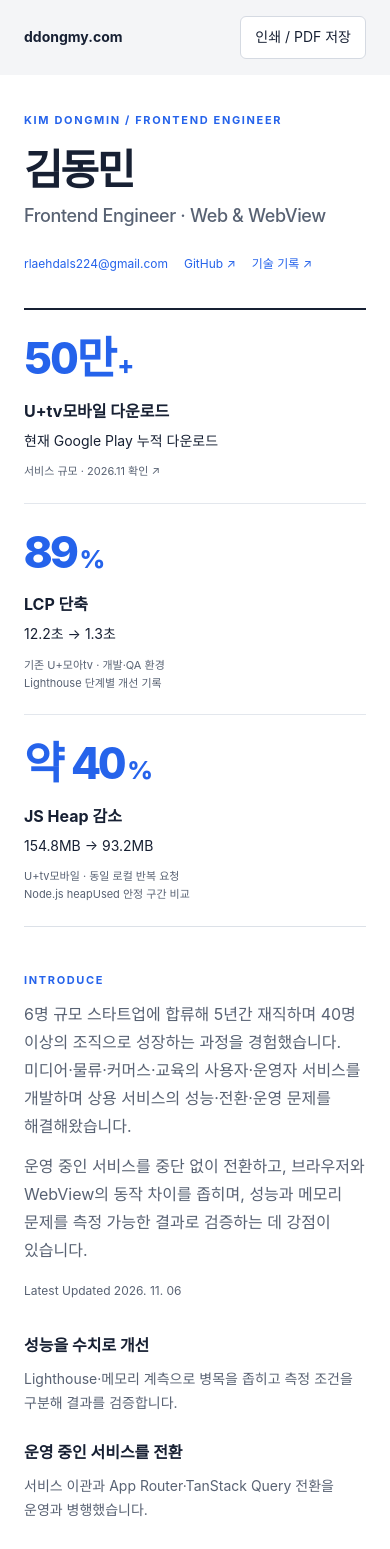
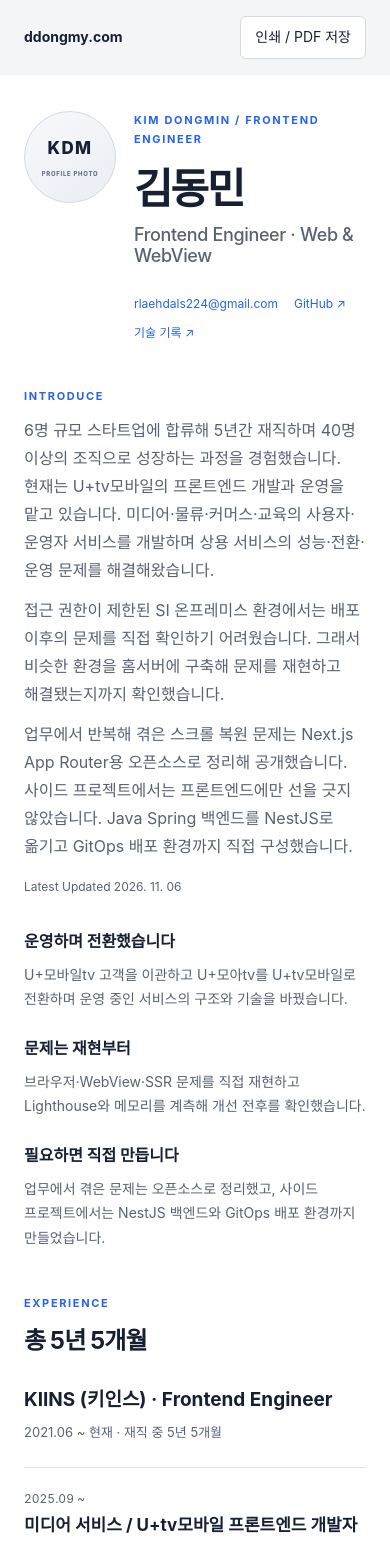
Before and after one commit to dongmin3891/ddongmy-os, a Next.js app: page /resume in a window 390 px wide. Shown: the top 1549 px of the page. Built offline with nearby package versions, Linux system fonts and the light colour scheme; a web font is replaced by a local one.

Commit message:
feat: refine resume profile and introduction

```diff
--- a/app/resume/page.tsx
+++ b/app/resume/page.tsx
@@ -253,6 +253,7 @@ export default function ResumePage() {
       </div>
       <main id="resume-content" className={styles.sheet}>
         <header className={styles.hero}>
+          <div className={styles.heroContent}>
             <p className={styles.eyebrow}>KIM DONGMIN / FRONTEND ENGINEER</p>
             <h1>
               김동민<span>Frontend Engineer · Web &amp; WebView</span>
@@ -262,44 +263,16 @@ export default function ResumePage() {
               <a href="https://github.com/dongmin3891">GitHub ↗</a>
               <Link href="/log">기술 기록 ↗</Link>
             </address>
+          </div>
+          <div
+            aria-label="김동민 프로필 사진 자리"
+            className={styles.profilePhoto}
+            role="img"
+          >
+            <span>KDM</span>
+            <small>PROFILE PHOTO</small>
+          </div>
         </header>
-
-        <section aria-label="핵심 수치" className={styles.metrics}>
-          <div>
-            <p className={styles.metricValue}>
-              50만<span>+</span>
-            </p>
-            <h2>U+tv모바일 다운로드</h2>
-            <p>현재 Google Play 누적 다운로드</p>
-            <a href="https://play.google.com/store/apps/details?id=com.lguplus.remocon&hl=ko">
-              서비스 규모 · 2026.11 확인 ↗
-            </a>
-          </div>
-          <div>
-            <p className={styles.metricValue}>
-              89<span>%</span>
-            </p>
-            <h2>LCP 단축</h2>
-            <p>12.2초 → 1.3초</p>
-            <small>
-              기존 U+모아tv · 개발·QA 환경
-              <br />
-              Lighthouse 단계별 개선 기록
-            </small>
-          </div>
-          <div>
-            <p className={styles.metricValue}>
-              약 40<span>%</span>
-            </p>
-            <h2>JS Heap 감소</h2>
-            <p>154.8MB → 93.2MB</p>
-            <small>
-              U+tv모바일 · 동일 로컬 반복 요청
-              <br />
-              Node.js heapUsed 안정 구간 비교
-            </small>
-          </div>
-        </section>
 
         <section className={styles.section} aria-labelledby="introduce">
           <h2 className={styles.eyebrow} id="introduce">
@@ -308,36 +281,43 @@ export default function ResumePage() {
           <div className={styles.introduction}>
             <p>
               6명 규모 스타트업에 합류해 5년간 재직하며 40명 이상의 조직으로
-              성장하는 과정을 경험했습니다. 미디어·물류·커머스·교육의
-              사용자·운영자 서비스를 개발하며 상용 서비스의 성능·전환·운영 문제를
-              해결해왔습니다.
+              성장하는 과정을 경험했습니다. 현재는 U+tv모바일의 프론트엔드 개발과
+              운영을 맡고 있습니다. 미디어·물류·커머스·교육의 사용자·운영자
+              서비스를 개발하며 상용 서비스의 성능·전환·운영 문제를 해결해왔습니다.
             </p>
             <p>
-              운영 중인 서비스를 중단 없이 전환하고, 브라우저와 WebView의 동작
-              차이를 좁히며, 성능과 메모리 문제를 측정 가능한 결과로 검증하는 데
-              강점이 있습니다.
+              접근 권한이 제한된 SI 온프레미스 환경에서는 배포 이후의 문제를 직접
+              확인하기 어려웠습니다. 그래서 비슷한 환경을 홈서버에 구축해 문제를
+              재현하고 해결됐는지까지 확인했습니다.
+            </p>
+            <p>
+              업무에서 반복해 겪은 스크롤 복원 문제는 Next.js App Router용
+              오픈소스로 정리해 공개했습니다. 사이드 프로젝트에서는 프론트엔드에만
+              선을 긋지 않았습니다. Java Spring 백엔드를 NestJS로 옮기고 GitOps 배포
+              환경까지 직접 구성했습니다.
             </p>
           </div>
           <p className={styles.updatedAt}>Latest Updated 2026. 11. 06</p>
           <div className={styles.strengths}>
             <div>
-              <h3>성능을 수치로 개선</h3>
+              <h3>운영하며 전환했습니다</h3>
               <p>
-                Lighthouse·메모리 계측으로 병목을 좁히고 측정 조건을 구분해 결과를
-                검증합니다.
+                U+모바일tv 고객을 이관하고 U+모아tv를 U+tv모바일로 전환하며 운영 중인
+                서비스의 구조와 기술을 바꿨습니다.
               </p>
             </div>
             <div>
-              <h3>운영 중인 서비스를 전환</h3>
+              <h3>문제는 재현부터</h3>
               <p>
-                서비스 이관과 App Router·TanStack Query 전환을 운영과 병행했습니다.
+                브라우저·WebView·SSR 문제를 직접 재현하고 Lighthouse와 메모리를
+                계측해 개선 전후를 확인했습니다.
               </p>
             </div>
             <div>
-              <h3>브라우저·WebView 환경 대응</h3>
+              <h3>필요하면 직접 만듭니다</h3>
               <p>
-                모바일 Safari·Chrome·iOS WebView의 호환성과 동작 차이에
-                대응했습니다.
+                업무에서 겪은 문제는 오픈소스로 정리했고, 사이드 프로젝트에서는
+                NestJS 백엔드와 GitOps 배포 환경까지 만들었습니다.
               </p>
             </div>
           </div>
@@ -404,20 +384,6 @@ export default function ResumePage() {
               </article>
             ))}
           </div>
-        </section>
-
-        <section className={styles.section} aria-labelledby="skills">
-          <h2 className={styles.eyebrow} id="skills">
-            SKILL
-          </h2>
-          <dl className={styles.skills}>
-            {skills.map((skill) => (
-              <div key={skill.name}>
-                <dt>{skill.name}</dt>
-                <dd>{skill.items}</dd>
-              </div>
-            ))}
-          </dl>
         </section>
 
         <section className={styles.section} aria-labelledby="side-project">
@@ -574,6 +540,20 @@ export default function ResumePage() {
           </article>
         </section>
 
+        <section className={styles.section} aria-labelledby="skills">
+          <h2 className={styles.eyebrow} id="skills">
+            SKILL
+          </h2>
+          <dl className={styles.skills}>
+            {skills.map((skill) => (
+              <div key={skill.name}>
+                <dt>{skill.name}</dt>
+                <dd>{skill.items}</dd>
+              </div>
+            ))}
+          </dl>
+        </section>
+
         <footer className={styles.footer}>
           <span>김동민 · Frontend Engineer</span>
           <a href="mailto:rlaehdals224@gmail.com">rlaehdals224@gmail.com</a>
--- a/app/resume/resume.module.css
+++ b/app/resume/resume.module.css
@@ -66,6 +66,17 @@
   color: var(--accent);
   margin-bottom: 16px;
 }
+.hero {
+  display: grid;
+  grid-template-areas: 'photo content';
+  grid-template-columns: 132px minmax(0, 1fr);
+  gap: 44px;
+  align-items: start;
+}
+.heroContent {
+  grid-area: content;
+  min-width: 0;
+}
 .hero h1 {
   font-size: 50px;
   line-height: 1.15;
@@ -80,6 +91,33 @@
   margin-top: 12px;
   color: var(--muted);
 }
+.profilePhoto {
+  grid-area: photo;
+  width: 132px;
+  aspect-ratio: 1;
+  display: flex;
+  flex-direction: column;
+  align-items: center;
+  justify-content: center;
+  gap: 5px;
+  justify-self: start;
+  overflow: hidden;
+  border: 1px solid #d5dae2;
+  border-radius: 50%;
+  background: linear-gradient(145deg, #f8f9fb, #e9edf3);
+  color: var(--muted);
+}
+.profilePhoto span {
+  color: var(--ink);
+  font-size: 22px;
+  font-weight: 800;
+  letter-spacing: 0.08em;
+}
+.profilePhoto small {
+  font-size: 8px;
+  font-weight: 700;
+  letter-spacing: 0.12em;
+}
 .contacts {
   display: flex;
   flex-wrap: wrap;
@@ -87,49 +125,6 @@
   margin-top: 26px;
   font-style: normal;
   font-size: 14px;
-}
-.metrics {
-  display: grid;
-  grid-template-columns: repeat(3, minmax(0, 1fr));
-  margin-top: 52px;
-  padding: 28px 0;
-  border-top: 2px solid var(--ink);
-  border-bottom: 1px solid #dce1e8;
-}
-.metrics > div {
-  padding: 0 22px;
-  border-left: 1px solid #dce1e8;
-}
-.metrics > div:first-child {
-  padding-left: 0;
-  border-left: 0;
-}
-.metricValue {
-  font-size: 48px;
-  font-weight: 800;
-  line-height: 1.2;
-  letter-spacing: -0.05em;
-  color: var(--accent);
-  font-variant-numeric: tabular-nums;
-}
-.metricValue span {
-  font-size: 25px;
-  margin-left: 3px;
-}
-.metrics h2 {
-  font-size: 16px;
-  font-weight: 700;
-  margin: 12px 0 4px;
-}
-.metrics p:not(.metricValue) {
-  font-size: 14px;
-}
-.metrics :is(small, a) {
-  display: block;
-  font-size: 11px;
-  line-height: 1.6;
-  margin-top: 10px;
-  color: var(--muted);
 }
 .section {
   margin-top: 64px;
@@ -348,26 +343,22 @@
   .hero h1 {
     font-size: 42px;
   }
+  .hero {
+    grid-template-columns: 92px minmax(0, 1fr);
+    gap: 18px;
+  }
+  .profilePhoto {
+    width: 92px;
+  }
+  .profilePhoto span {
+    font-size: 17px;
+  }
+  .profilePhoto small {
+    font-size: 6px;
+  }
   .contacts {
     font-size: 12px;
     gap: 8px 16px;
-  }
-  .metrics {
-    grid-template-columns: 1fr;
-    margin-top: 34px;
-    padding: 0;
-  }
-  .metrics > div,
-  .metrics > div:first-child {
-    padding: 22px 0;
-    border-left: 0;
-    border-bottom: 1px solid #e3e7ed;
-  }
-  .metrics > div:last-child {
-    border-bottom: 0;
-  }
-  .metricValue {
-    font-size: 44px;
   }
   .section {
     margin-top: 44px;
@@ -434,37 +425,16 @@
   .hero h1 {
     font-size: 30pt;
   }
+  .hero {
+    grid-template-columns: 30mm minmax(0, 1fr);
+    gap: 10mm;
+  }
+  .profilePhoto {
+    width: 30mm;
+  }
   .contacts {
     font-size: 9pt;
     margin-top: 14px;
-  }
-  .metrics {
-    grid-template-columns: repeat(3, minmax(0, 1fr));
-    margin-top: 24px;
-    padding: 18px 0;
-    break-inside: avoid;
-  }
-  .metrics > div,
-  .metrics > div:first-child {
-    padding: 0 14px;
-    border-bottom: 0;
-    border-left: 1px solid #dce1e8;
-  }
-  .metrics > div:first-child {
-    padding-left: 0;
-    border-left: 0;
-  }
-  .metricValue {
-    font-size: 30pt;
-  }
-  .metrics h2 {
-    font-size: 10pt;
-  }
-  .metrics p:not(.metricValue) {
-    font-size: 9pt;
-  }
-  .metrics :is(small, a) {
-    font-size: 8pt;
   }
   .section {
     margin-top: 28px;
```
Lines whose indentation alone changed are shown as unchanged.
